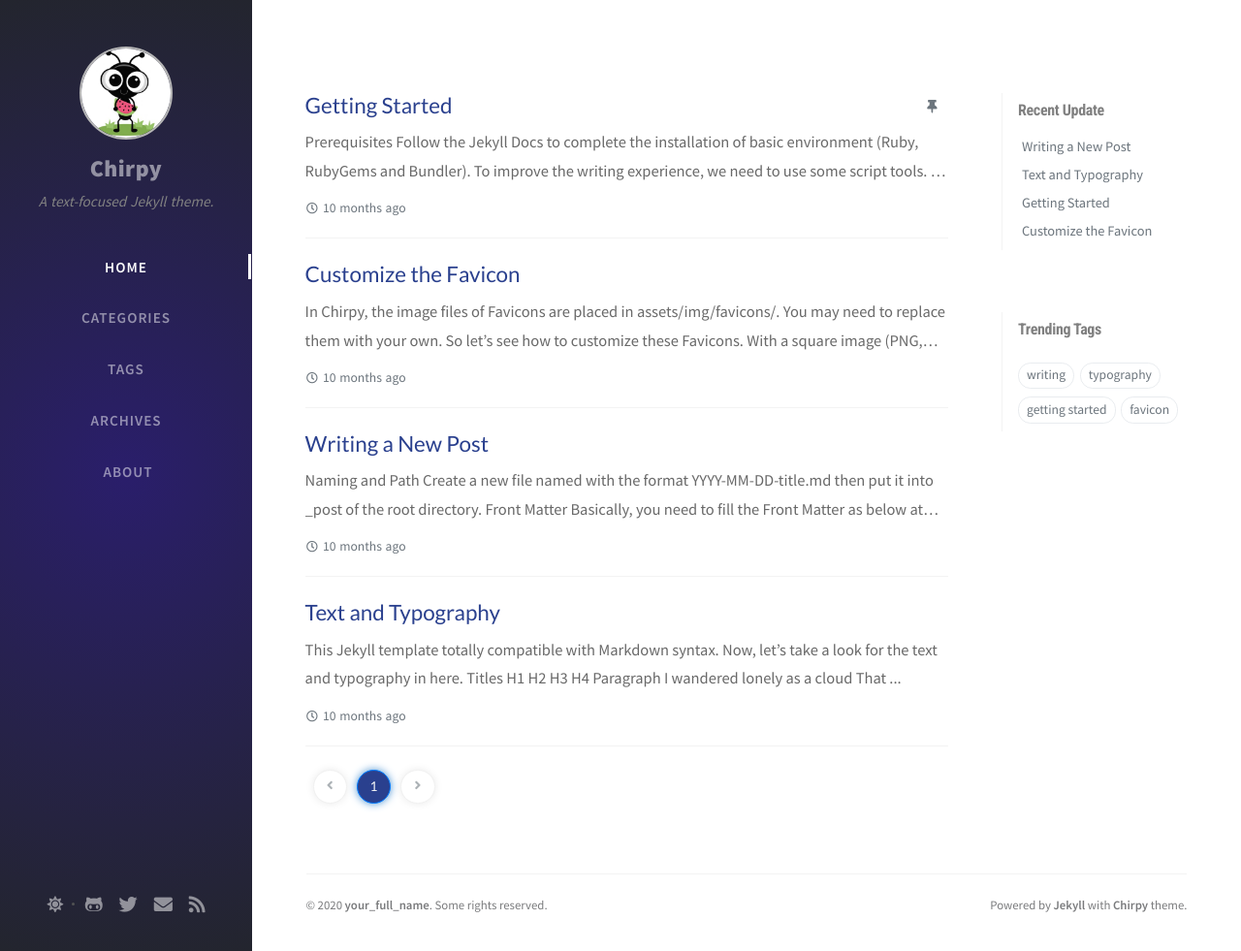
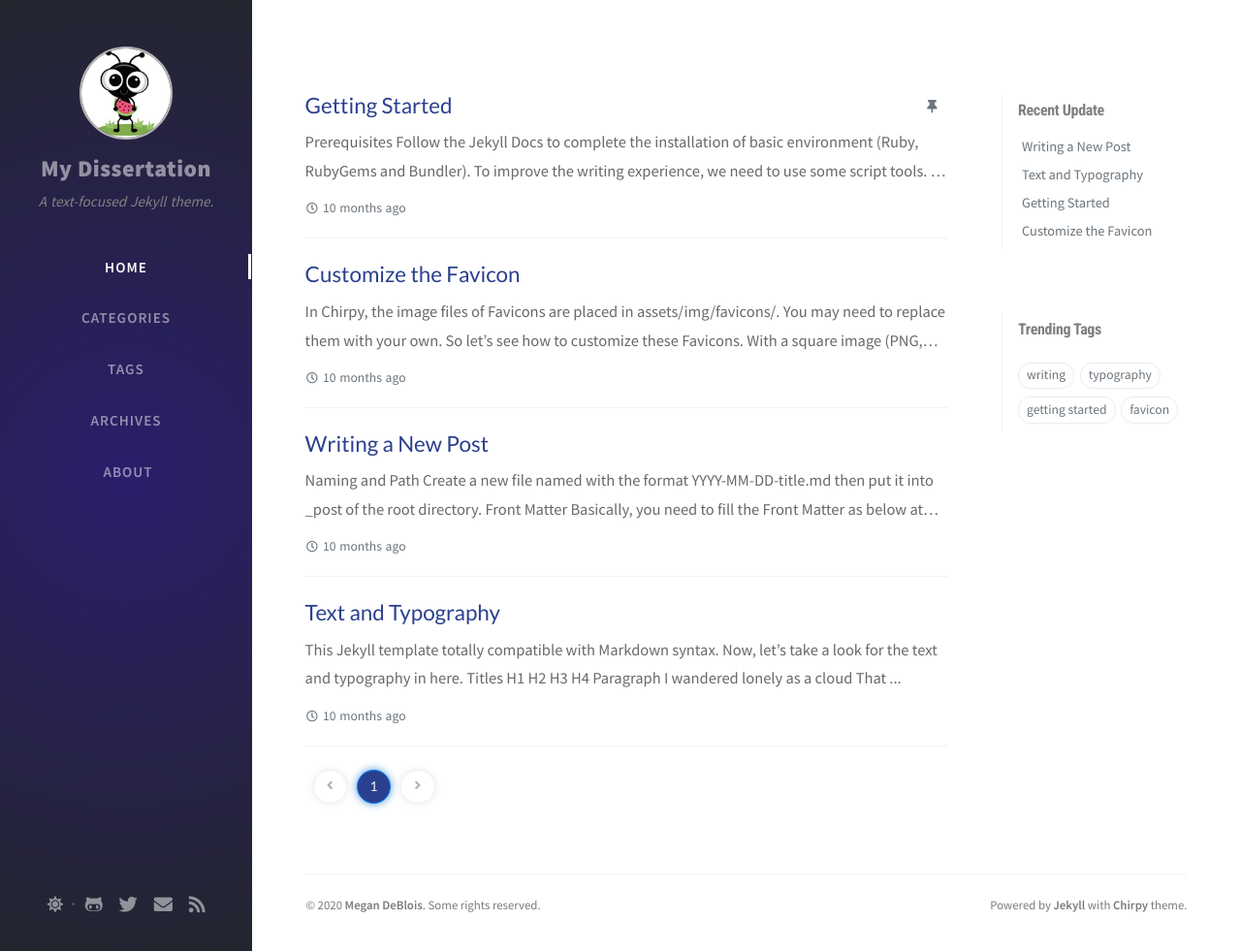
Before and after one commit to megdeb/mydissertation, a Jekyll site: the page built from index.html, in a window 1280 px wide and 981 px high. Shown: the whole window at 97% size. Built offline with Jekyll 4.4.1, drawn with Linux system fonts in a browser that asks for light colours; nearby versions of some CDN libraries; the list of posts is cut into pages by our own code; comment, search, counter and statistics services are not loaded.

Commit message:
modified url and text in config

```diff
--- a/_config.yml
+++ b/_config.yml
@@ -8,7 +8,7 @@
 # jekyll-seo-tag settings › https://github.com/jekyll/jekyll-seo-tag/blob/master/docs/usage.md
 #--------------------------
 
-title: Chirpy                          # the main title
+title: My Dissertation                          # the main title
 
 tagline: A text-focused Jekyll theme.  # it will display as the sub-title
 
@@ -18,21 +18,21 @@ description: >-                        # used by seo meta and the atom feed
   and focuses on text presentation.
 
 # Replace with the website url, e.g. 'https://username.github.io'
-url: https://megdeb.github.io/mydissertation
+url: 'https://megdeb.github.io'
 
-author: your_full_name                  # change to your full name
+author: Megan DeBlois                  # change to your full name
 
 avatar: /assets/img/sample/avatar.jpg   # support internet resources
 
 github:
-  username: github_username             # change to your github username
+  username: megdeb             # change to your github username
 
 twitter:
-  username: twitter_username            # change to your twitter username
+  username: realMegDeBlois            # change to your twitter username
 
 social:
-  name: your_full_name                  # it will shows as the copyright owner in Footer
-  email: example@doamin.com             # change to your email address
+  name: Megan DeBlois                  # it will shows as the copyright owner in Footer
+  email: contact@socalsecurity.net             # change to your email address
   links:
     # The first element serves as the copyright owner's link
     - https://twitter.com/username      # change to your twitter homepage
@@ -48,7 +48,7 @@ google_site_verification: google_meta_tag_verification # change to your verifica
 
 # Only if your site type is GitHub Project sites and doesn't have a custom domain,
 # change below value to '/projectname'.
-baseurl: ''
+baseurl: '/mydissertation'
 
 # Change to your timezone › http://www.timezoneconverter.com/cgi-bin/findzone/findzone
 timezone: Asia/Shanghai
```
